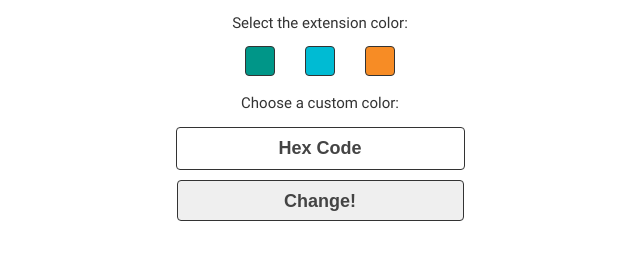
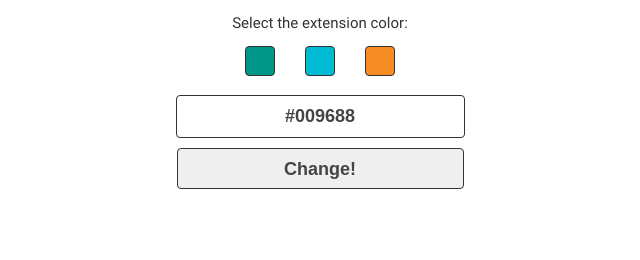
Before and after one commit to samuraiexx/roll_together, a browser extension: page options.html in a window 1280 px wide. Both pictures are taken after a click on the button 580 px from the left and 61 px from the top of the page. Shown: the whole page, without its empty margins (320-960 px from the left). Drawn offline with Linux system fonts and the light colour scheme.

Commit message:
Changed log method and Options input text

```diff
--- a/options.html
+++ b/options.html
@@ -12,9 +12,7 @@
     </div>
     <br><br>
     <div>
-      <label> Choose a custom color: </label>
-      <br><br>
-      <input id="colorInput" type="text" value="Hex Code">
+      <input id="colorInput" type="text" value="">
       <br>
       <input id="submitButton" type="submit" value="Change!">
       <br>
@@ -23,6 +21,7 @@
 
     </div>
     </body>
+    <script src="common.js"></script>
     <script src="options.js"></script>
 
     </html>
--- a/options.js
+++ b/options.js
@@ -15,28 +15,33 @@ submitButton.onclick = function() {
 
   if(isOk) {
     confirmationMessage = "Sucessfuly changed!";
-    console.log("Color changed to " + color);
+    log("Color changed to " + color);
     setExtensionColor(color);
   } else {
     confirmationMessage = "Invalid hex code!";
-    console.log("Invalid input");
+    log("Invalid input");
   }
 
   document.getElementById("confirmationMessage").innerHTML = confirmationMessage;
 }
 
+chrome.storage.sync.get('extensionColor', function (data) {
+  document.getElementById("colorInput").value = data.extensionColor;
+});
+
 function setExtensionColor(color) {
-      chrome.storage.sync.set({extensionColor: color}, function() {
-        console.log("Setting extension color to " + color);
-      });
+  chrome.storage.sync.set({ extensionColor: color }, function () {
+    log("Setting extension color to " + color);
+  });
+  document.getElementById("colorInput").value = color;
 }
 
 function buildButtons(colorOptions) {
   let page = document.getElementById("buttonDiv");
 
-  for(let color of colorOptions) {
+  for (let color of colorOptions) {
     let newButton = document.createElement("button");
-    newButton.addEventListener("click", function() { setExtensionColor(color) } );
+    newButton.addEventListener("click", function () { setExtensionColor(color) });
     newButton.style.backgroundColor = color;
     newButton.className = "colorChangeButton"
     page.appendChild(newButton);
--- a/popup.js
+++ b/popup.js
@@ -10,7 +10,7 @@ chrome.storage.sync.get('extensionColor', function (data) {
   let optionButtons = document.getElementsByClassName("actionButton");
 
   for (button of optionButtons) {
-    console.log("Color of " + button.id + " is now " + data.extensionColor);
+    log("Color of " + button.id + " is now " + data.extensionColor);
     button.style.backgroundColor = data.extensionColor;
   }
 });
```
